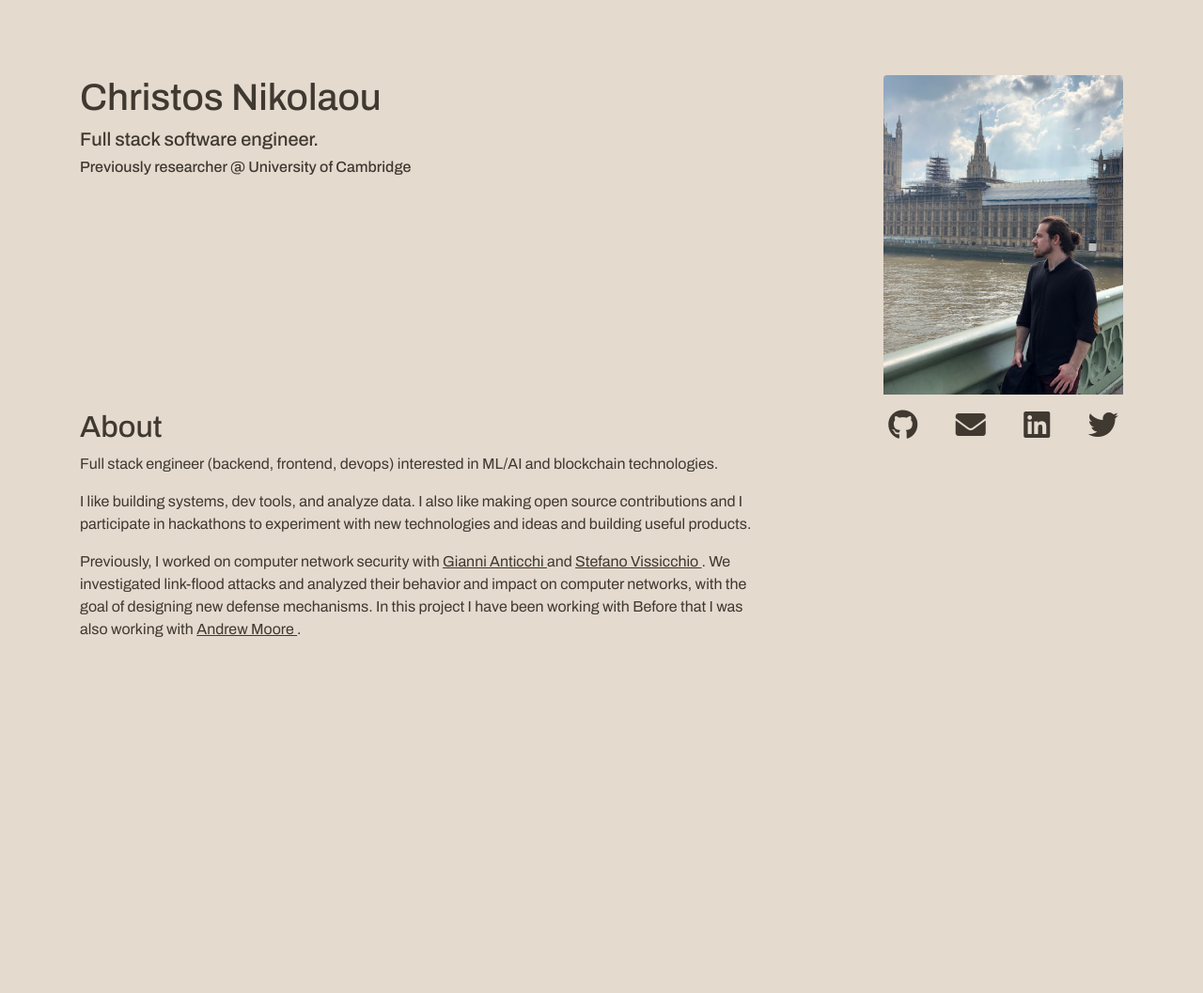
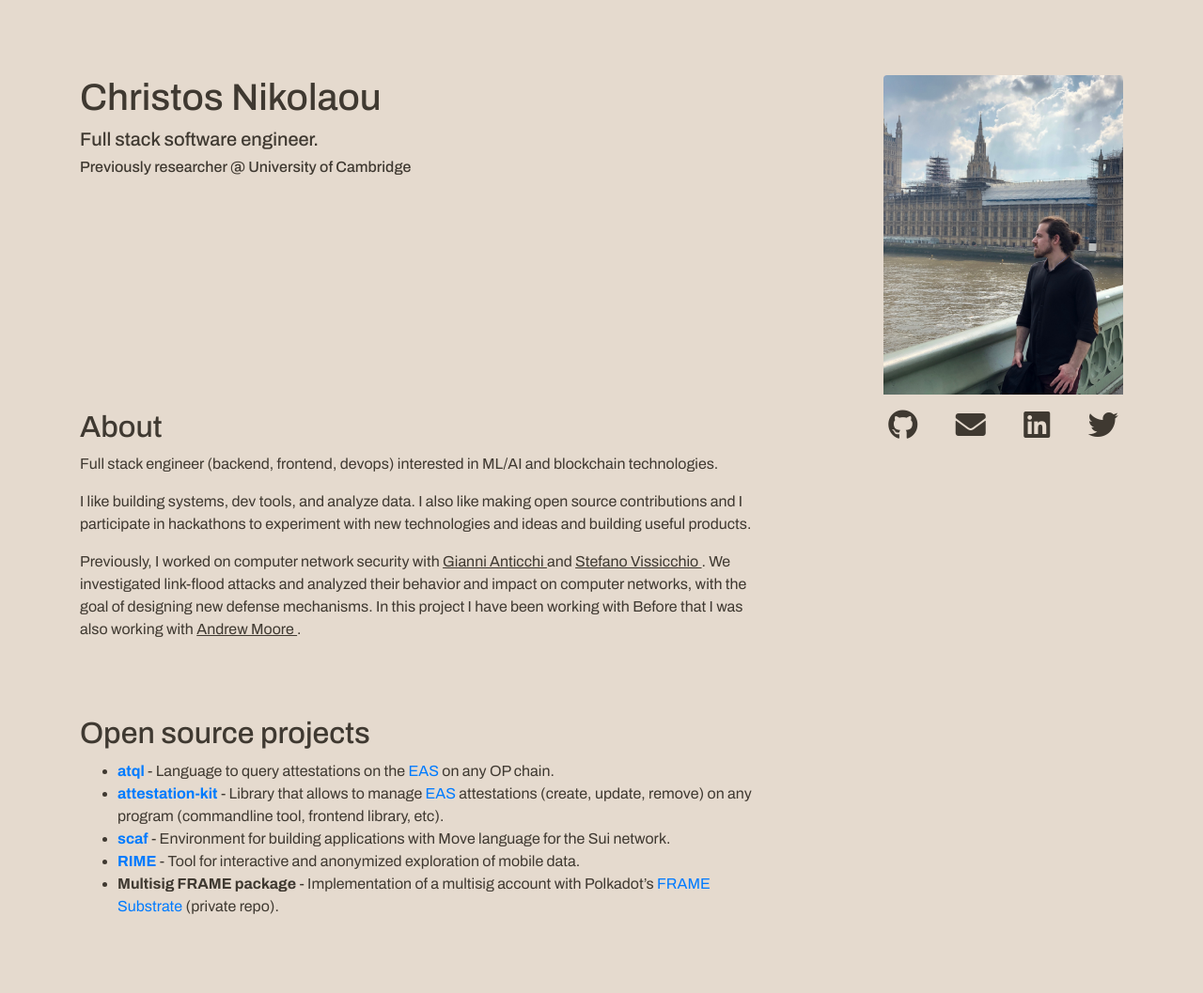
Before and after one commit to cNikolaou/cnikolaou.github.io, a Jekyll site: the page built from index.html, in a window 1280 px wide. Shown: the whole page at 94% size. Built offline with Jekyll 4.4.1, drawn with Linux system fonts in a browser that asks for light colours; nearby versions of some CDN libraries; before the commit the page ends 900 px from its top, so only the background shows below that.

Commit message:
Add section for open source projects I have worked on

```diff
--- /dev/null
+++ b/_includes/projects-list.md
@@ -0,0 +1,5 @@
+- [**atql**](https://github.com/cNikolaou/atql) - Language to query attestations on the [EAS](https://attest.org/) on any OP chain.
+- [**attestation-kit**](https://github.com/cNikolaou/attestation-kit) - Library that allows to manage [EAS](https://attest.org/) attestations (create, update, remove) on any program (commandline tool, frontend library, etc).
+- [**scaf**](https://github.com/cNikolaou/scaf) - Environment for building applications with Move language for the Sui network.
+- [**RIME**](https://github.com/horizon-institute/rime) - Tool for interactive and anonymized exploration of mobile data.
+- **Multisig FRAME package** - Implementation of a multisig account with Polkadot's [FRAME Substrate](https://github.com/paritytech/polkadot-sdk) (private repo).
--- a/assets/css/main.css
+++ b/assets/css/main.css
@@ -36,3 +36,7 @@ body {
 .icons {
   color: #3f3931;
 }
+
+.sections div {
+  margin-bottom: 5em;
+}
--- a/index.html
+++ b/index.html
@@ -15,7 +15,7 @@ title: Christos Nikolaou - Home
 </div>
 
 <div class="row justify-content-between">
-  <div class="col-8">
+  <div class="col-8 sections">
     <div>
       <h2>About</h2>
 
@@ -52,6 +52,12 @@ title: Christos Nikolaou - Home
         .
       </p>
     </div>
+
+    <div>
+      <h2>Open source projects</h2>
+      {% capture projects %}{% include projects-list.md %}{% endcapture %} {{
+      projects | markdownify }}
+    </div>
   </div>
 
   <div class="col-3">
```
